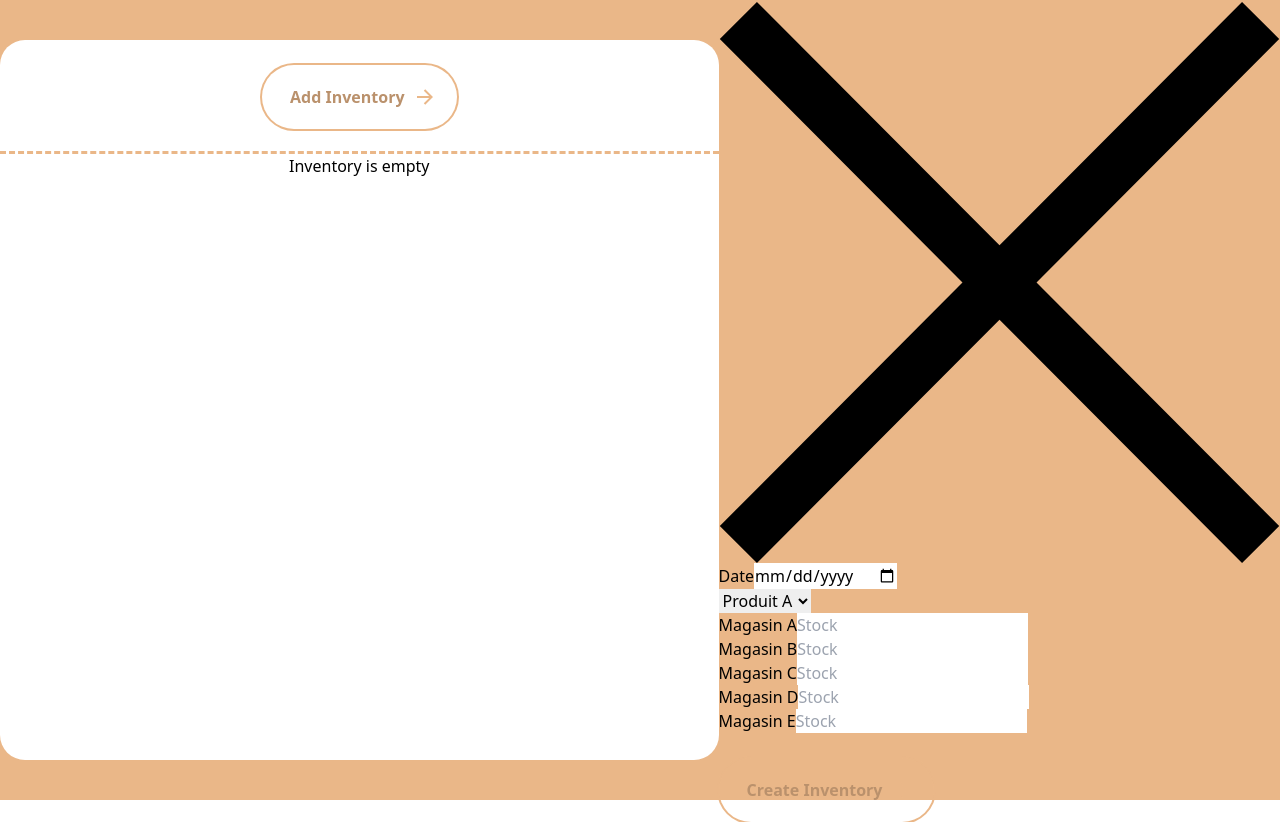
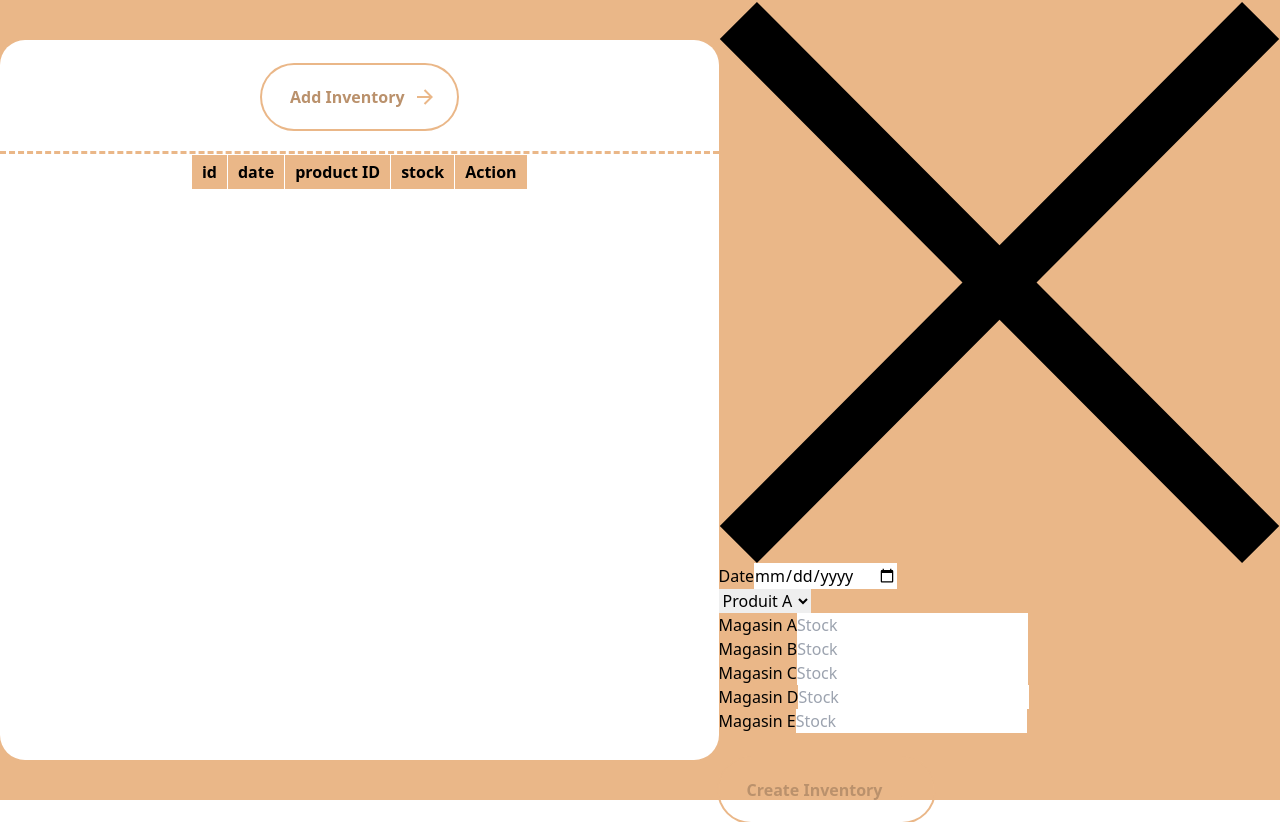
Before and after one commit to EssiJunior/evoSoftInventory, a React (Vite) app: page /inventory in a window 1280 px wide. Built offline with nearby package versions, Linux system fonts and the light colour scheme.

Commit message:
14. Done inventory listing

```diff
--- a/src/components/Button/Button.tsx
+++ b/src/components/Button/Button.tsx
@@ -2,7 +2,7 @@ import './button.scss'
 
 interface ButtonProps {
     text: string;
-    onClick?: () => void
+    onClick?: (e: React.MouseEvent<HTMLButtonElement>) => void
 }
 const Button = ({text, onClick}: ButtonProps) => {
     return (
--- a/src/pages/Inventory.tsx
+++ b/src/pages/Inventory.tsx
@@ -5,23 +5,71 @@ import Modal from '../components/Modal/Modal';
 import '../styles/inventory.scss'
 
 import cross from '../assets/cross-svgrepo-com.svg'
-import { magasins, produits } from '../utils';
+import edit from '../assets/edit-svgrepo-com.svg'
+
+import { appendToList, getListFromLocalStorage, magasins, produits } from '../utils';
 const Inventory = () => {
     const [isOpen, setIsOpen] = useState(false)
-    const value = localStorage.getItem('evoSoftInventory');
-    console.log(value);
+    const [date, setDate] = useState<Date>(new Date())
+    const [produitId, setProduitId] = useState('')
+    const [stock, setStock] = useState<Inventaire[]>([])
 
+    const values = getListFromLocalStorage('evoSoftInventory');
+
+    const submit = (e: React.FormEvent) => {
+        e.preventDefault();
+
+        const data = {
+            date: date,
+            produitId: produitId,
+            stock: stock
+        };
+        console.log(data);
+        if (!values) {
+            localStorage.setItem('evoSoftInventory', JSON.stringify([data]));
+        } else {
+            appendToList('evoSoftInventory', data)
+        }
+
+    }
+    const handleStock = (value: string, magasinId: string) => {
+        setStock({ ...stock, [magasinId]: parseInt(value) })
+    }
+    console.table(values)
     return (
         <main className='inventory'>
             <section className="content">
                 <Button text='Add Inventory' onClick={() => setIsOpen(true)} />
                 <div className="divider" />
                 {
-                    value ? <div className="inventory-list">
-                        <h1>{value}</h1>
-                    </div> : <div className='h-full w-full flex justify-center items-center'><h1 className='font-semibold font-mono text-2xl'>Inventory is empty</h1></div>
+                    values ?
+                        <table className="inventory-list w-4/5 mt-7 overflow-auto">
+                            <tr className='w-full'>
+                                <th>id</th>
+                                <th>date</th>
+                                <th>product ID</th>
+                                <th>stock</th>
+                                <th>Action</th>
+                            </tr>
+
+                            {
+                                values.map((val: Inventaire, i: number) => {
+                                    return (
+                                        <tr key={i} className='w-full '>
+                                            <td>{i}</td>
+                                            <td>{val.date.substring(0, 10)}</td>
+                                            <td>{val.produitId}</td>
+                                            <td>{JSON.stringify(val.stock)}</td>
+                                            <td className='text-green-600'><img src={edit} alt="edit" className='h-5 aspect-square cursor-pointer hover:scale-110 transition-all ' onClick={() => setIsOpen(true)} /></td>
+                                        </tr>
+                                    )
+                                })
+                            }
+                        </table>
+                        : <div className='h-full w-full flex justify-center items-center'><h1 className='font-semibold font-mono text-2xl'>Inventory is empty</h1></div>
                 }
             </section>
+
             <Modal isOpen={isOpen}>
                 <section className="form bg-white h-4/5 aspect-square overflow-y-auto px-5 py-7 shadow-xl relative">
                     <h1 className='my-0 font-semibold'>Create Inventory</h1>
@@ -31,10 +79,10 @@ const Inventory = () => {
 
                         <div className='flex flex-col'>
                             <label htmlFor="date" className='mt-5 mb-1'>Date</label>
-                            <input type="date" name="date" className="input  my-0 py-2 px-4 bg-slate-200" placeholder="Date" />
+                            <input type="date" name="date" className="input  my-0 py-2 px-4 bg-slate-200" placeholder="Date" onChange={(e) => setDate(new Date(e.target.value))} />
                         </div>
 
-                        <select name="produit" id="produit" className="input my-0 py-2 px-4 bg-slate-200">
+                        <select name="produit" id="produit" className="input my-0 py-2 px-4 bg-slate-200" onChange={(e) => setProduitId(e.target.value)}>
                             {
                                 produits.map((produit, index) => {
                                     return (
@@ -52,14 +100,14 @@ const Inventory = () => {
 
                                         </label>
 
-                                        <input type="number" name="stock" className="input my-0 py-2 px-4 bg-slate-200" placeholder="Stock" />
+                                        <input type="number" name="stock" className="input my-0 py-2 px-4 bg-slate-200" placeholder="Stock" onChange={(e) => handleStock(e.target.value, magasin.id)} />
 
                                     </div>
                                 )
                             })
                         }
                         <div>
-                            <Button text='Create Inventory' />
+                            <Button text='Create Inventory' onClick={(e) => submit(e)} />
                         </div>
                     </form>
                 </section>
--- a/src/styles/inventory.scss
+++ b/src/styles/inventory.scss
@@ -14,6 +14,20 @@
         align-items: center;
         flex-direction: column;
         border-radius: 25px;
+        .inventory-list{
+            th{
+                background-color: var(--primary-color);
+                border: 1px solid white;
+
+                padding: 5px 10px!important;
+
+            }
+            td{
+                border: 1px solid var(--primary-color);
+                padding: 5px 10px!important;
+
+            }
+        }
     }
     .divider{
         height: 25px;
--- a/src/utils/index.ts
+++ b/src/utils/index.ts
@@ -79,4 +79,26 @@ const produits: Produit[] = [
     }
 ];
 
-export { magasins, produits };
+function getListFromLocalStorage(key: string) {
+    const list = localStorage.getItem(key);
+    return list ? JSON.parse(list) : [];
+}
+
+// Function to save a list to localStorage
+function saveListToLocalStorage(key: string, list: []) {
+    localStorage.setItem(key, JSON.stringify(list));
+}
+
+// Function to append an item to the list in localStorage
+function appendToList(key: string, newItem: object) {
+    // Retrieve the existing list
+    const list = getListFromLocalStorage(key);
+
+    // Append the new item
+    list.push(newItem);
+
+    // Save the updated list back to localStorage
+    saveListToLocalStorage(key, list);
+}
+
+export { magasins, produits, getListFromLocalStorage, appendToList };
```
Also changed, not shown: src/assets/edit-svgrepo-com.svg (added).
